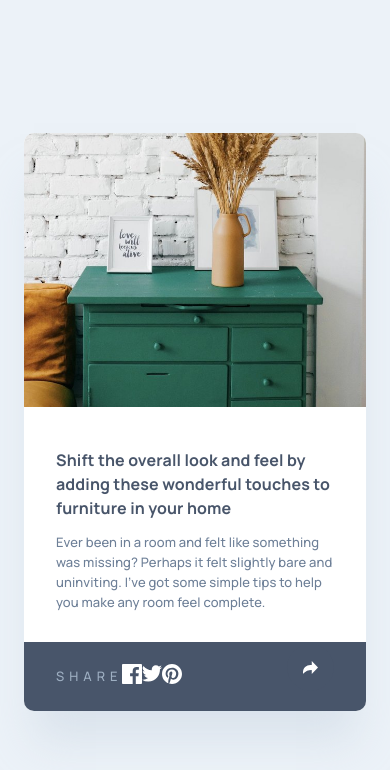
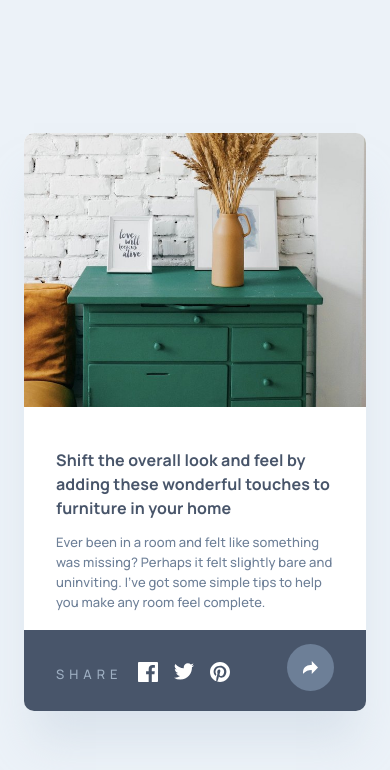
Before and after one commit to RyanCahela/11_03_21_Article_Preview_Component_Challenge, a plain HTML site: page src/index.html in a window 390 px wide. Drawn offline with Linux system fonts and the light colour scheme.

Commit message:
share widget works properly on mobile. could still be cleaner

```diff
--- a/src/components.css
+++ b/src/components.css
@@ -21,18 +21,18 @@
   align-items: center;
   padding-inline: 1rem;
   border-radius: 50%;
-  background-color: hsl(var(--color-dark));
+  background-color: hsl(var(--color-medium));
   z-index: 10;
 }
 
 .card__share-widget {
   position: absolute;
   bottom: 0;
-  left: 0vw;
+  left: 0;
   right: 0;
   padding-inline: var(--card__info-padding-inline);
-  padding-block: 1.375rem;
-  opacity: 1;
+  padding-bottom: calc(1.5rem);
+  padding-top: 2rem;
   transition: opacity 1s ease-in-out;
   z-index: 1;
 }
@@ -44,6 +44,10 @@
   align-items: center;
   font-weight: 500;
   align-self: center;
+}
+
+.card__share-widget > * + * {
+  margin-left: 1rem;
 }
 
 .card__info {
--- a/src/index.html
+++ b/src/index.html
@@ -44,7 +44,9 @@
                 />
               </div>
               <div class="flex-col justify-between">
-                <h2 class="fc-dark fs-300 fw-bold">Michelle Appleton</h2>
+                <h2 class="fc-dark fs-300 fw-bold">
+                  <a href="#">Michelle Appleton</a>
+                </h2>
                 <p class="fc-light fs-300">28 Jun 2020</p>
               </div>
               <!-- Share Widget -->
--- a/src/utilites.css
+++ b/src/utilites.css
@@ -117,4 +117,5 @@
 
 .transparent {
   opacity: 0 !important;
+  pointer-events: none;
 }
```
